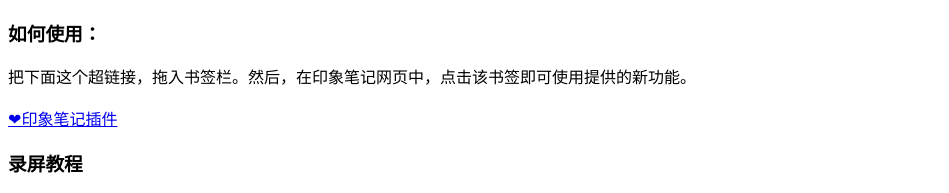
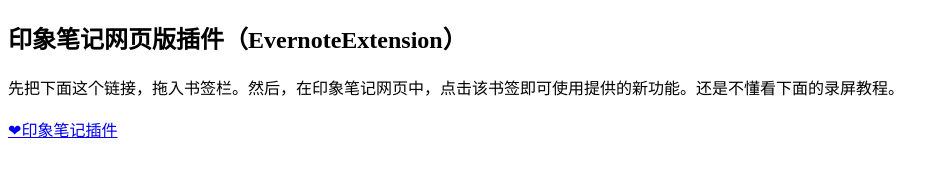
Before and after one commit to topcss/EvernoteExtension, a plain HTML site: page index.html in a window 1280 px wide. Shown: the top 193 px of the page, without its empty margins (0-949 px from the left). Drawn offline with Linux system fonts and the light colour scheme.

Commit message:
修改网页说明

```diff
--- a/index.html
+++ b/index.html
@@ -4,28 +4,29 @@
     <meta charset="UTF-8" />
     <meta name="viewport" content="width=device-width, initial-scale=1.0" />
     <meta http-equiv="X-UA-Compatible" content="ie=edge" />
-    <title>Document</title>
+    <title>印象笔记网页版插件（EvernoteExtension）</title>
   </head>
   <body>
-    <h3>
-      如何使用：
-    </h3>
-    把下面这个超链接，拖入书签栏。然后，在印象笔记网页中，点击该书签即可使用提供的新功能。
+    <h2>印象笔记网页版插件（EvernoteExtension）</h2>
+    先把下面这个链接，拖入书签栏。然后，在印象笔记网页中，点击该书签即可使用提供的新功能。还是不懂看下面的录屏教程。
     <br />
     <br />
     <a
       href="javascript:void (function(d) {var e = d.createElement('script');e.byebj=true;e.src = 'https://topcss.github.io/EvernoteExtension/main.js';var b = d.getElementsByTagName('body')[0];b.firstChild ? b.insertBefore(e, b.firstChild) : b.appendChild(e);}(document));"
       >❤印象笔记插件</a
     >
+    <br />
+    <br />
+    <br />
 
     <h3>
       录屏教程
     </h3>
 
-    1. 加入收藏栏
+    1. 如何安装
     <br />
     <img
-      src="https://upload-images.jianshu.io/upload_images/1694032-ea438bfa040ec5af.gif?imageMogr2/auto-orient/strip"
+      src="https://upload-images.jianshu.io/upload_images/1694032-ea438bfa040ec5af.gif"
       alt="加入收藏栏录屏教程"
       style="border: 1px solid #808080;"
     />
@@ -35,7 +36,7 @@
     2. 如何使用
     <br />
     <img
-      src="https://upload-images.jianshu.io/upload_images/1694032-4892e525ace04563.gif?imageMogr2/auto-orient/strip"
+      src="https://upload-images.jianshu.io/upload_images/1694032-4892e525ace04563.gif"
       alt="使用印象笔记插件"
       style="border: 1px solid #808080;"
     />
```
